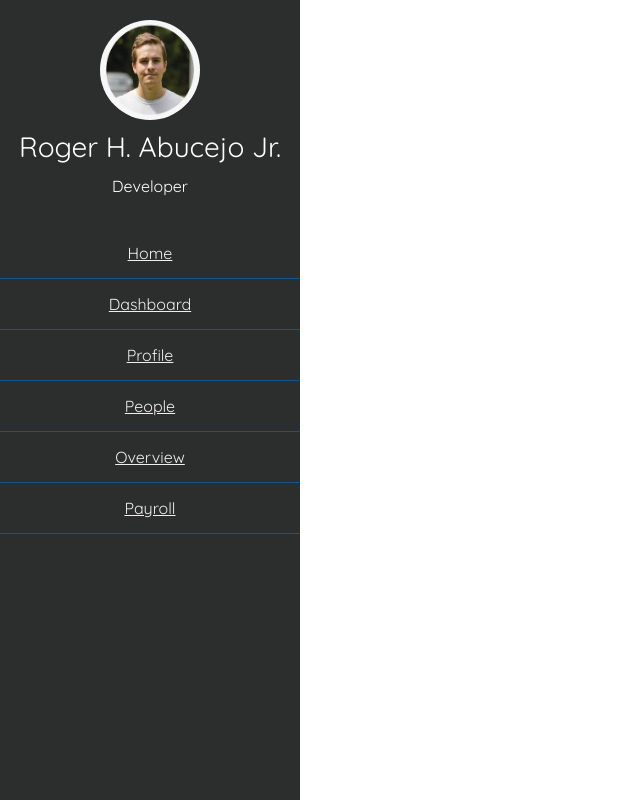
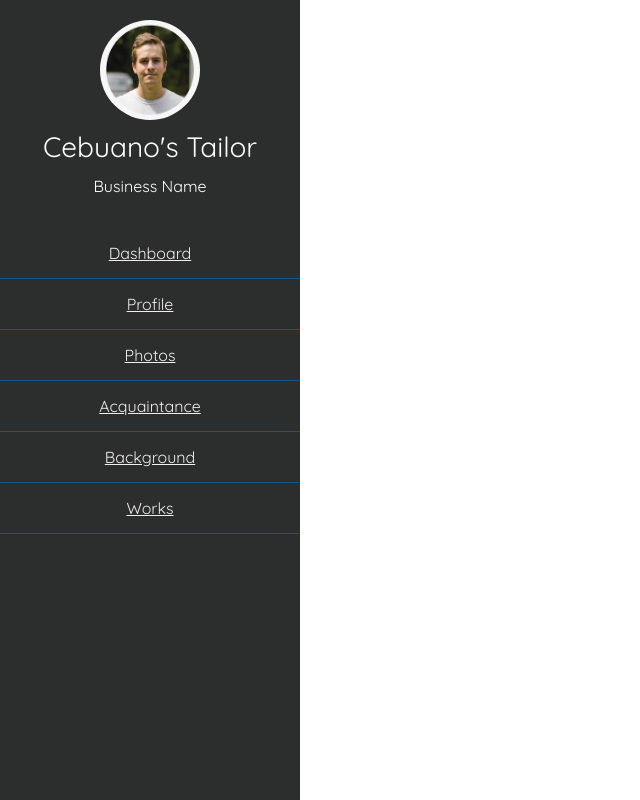
Before and after one commit to rabucejojr/HTML_Profile-Sidebar, a plain HTML site: page index.html in a window 1280 px wide. Shown: the whole page, without its empty margins (0-640 px from the left). Drawn offline with nearby package versions, Linux system fonts and the light colour scheme.

Commit message:
minor changes

```diff
--- a/index.html
+++ b/index.html
@@ -25,16 +25,11 @@
       <div class="sidebar">
         <div class="profile">
           <img src="./images/profile.jfif" alt="" srcset="" />
-          <h3>Roger H. Abucejo Jr.</h3>
-          <p>Developer</p>
+          <h3>Cebuano's Tailor</h3>
+          <p>Business Name</p>
         </div>
         <div>
           <ul>
-            <li>
-              <a href="#">
-                <span class="item">Home</span>
-              </a>
-            </li>
             <li>
               <a href="#">
                 <span class="item">Dashboard</span>
@@ -47,17 +42,22 @@
             </li>
             <li>
               <a href="#">
-                <span class="item">People</span>
+                <span class="item">Photos</span>
               </a>
             </li>
             <li>
               <a href="#">
-                <span class="item">Overview</span>
+                <span class="item">Acquaintance</span>
               </a>
             </li>
             <li>
               <a href="#">
-                <span class="item">Payroll</span>
+                <span class="item">Background</span>
+              </a>
+            </li>
+            <li>
+              <a href="#">
+                <span class="item">Works</span>
               </a>
             </li>
           </ul>
```
